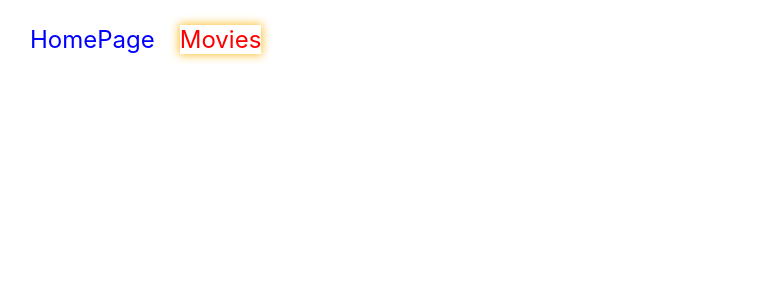
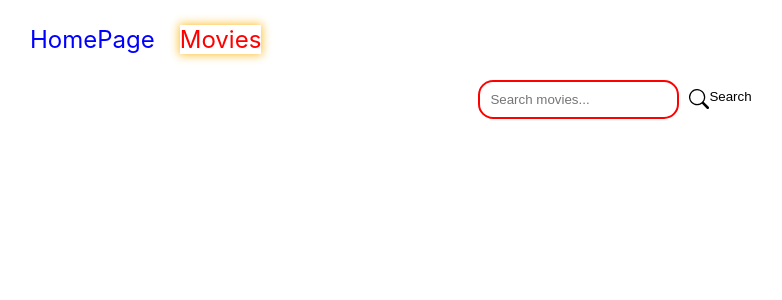
Before and after one commit to Filatov44/goit-react-hw-05-movies, a React (Create React App) app: page /goit-react-hw-05-movies/movies in a window 1280 px wide. Before the commit this address had no page. Shown: the top 300 px of the page, without its empty margins (20-802 px from the left). Built offline with nearby package versions, Linux system fonts and the light colour scheme.

Commit message:
add page movies

```diff
--- a/package.json
+++ b/package.json
@@ -10,8 +10,10 @@
     "axios": "^1.1.3",
     "react": "^18.1.0",
     "react-dom": "^18.1.0",
+    "react-icons": "^4.6.0",
     "react-router-dom": "^6.4.2",
     "react-scripts": "5.0.1",
+    "react-toastify": "^9.0.8",
     "styled-components": "^5.3.6",
     "web-vitals": "^2.1.3"
   },
--- a/src/components/App.jsx
+++ b/src/components/App.jsx
@@ -2,6 +2,7 @@ import { Route, Routes } from 'react-router-dom';
 import Container from './Container/Container';
 import AppBar from './AppBar/AppBar';
 import Home from 'pages/Home/Home';
+import Movies from 'pages/Movies/Movies';
 
 export const App = () => {
   return (
@@ -9,7 +10,8 @@ export const App = () => {
       <Container>
         <AppBar />
         <Routes>
-          <Route path="/" element={<Home/>} />
+          <Route path="/" element={<Home />} />
+          <Route path="/movies" element={<Movies />} />
         </Routes>
       </Container>
     </>
--- /dev/null
+++ b/src/components/SearchForm/SearchForm.jsx
@@ -0,0 +1,54 @@
+import React from 'react';
+import PropTypes from 'prop-types';
+import { useState } from 'react';
+import { toast } from 'react-toastify';
+import { BsSearch } from 'react-icons/bs';
+import {
+  StyledForm,
+  StyledSearchInput,
+  StyledSearchBtn,
+} from './SearchForm.style';
+
+export default function SearchForm({onSubmit}) {
+
+    const [query, setQuery] = useState('');
+
+
+  const reset = () => {
+    setQuery('');
+  };
+
+    const handleChange = e => {
+      setQuery(e.target.value);
+    };
+
+    const handleSubmit = e => {
+      e.preventDefault();
+      if (query.trim() === '') {
+        toast.error('Please enter a valid request');
+        return;
+      }
+      onSubmit(query);
+      reset();
+    };
+
+  return (
+    <StyledForm onSubmit={handleSubmit}>
+      <StyledSearchInput
+        onChange={handleChange}
+        value={query}
+        name="query"
+        type="text"
+        autocomplete="off"
+        placeholder="Search movies..."
+      ></StyledSearchInput>
+      <StyledSearchBtn onClick={handleSubmit} type="submit">
+        <BsSearch size={20} /> <p>Search</p>
+      </StyledSearchBtn>
+    </StyledForm>
+  );
+}
+
+SearchForm.propTypes = {
+  onSubmit: PropTypes.func,
+};
--- /dev/null
+++ b/src/components/SearchForm/SearchForm.style.jsx
@@ -0,0 +1,36 @@
+import styled from 'styled-components';
+
+export const StyledForm = styled.form`
+  display: flex;
+  align-items: center;
+  justify-content: center;
+  /* max-width: 500px; */
+  margin-bottom: 50px;
+`;
+export const StyledSearchBtn = styled.button`
+  display: flex;
+  border: none;
+  border-radius: 15px;
+  padding: 10px;
+  /* width: 40px; */
+  background-color: #fff;
+  cursor: pointer;
+  transition: box-shadow 0.4s ease-in-out;
+
+  :focus {
+    box-shadow: 1px 1px 5px 0px rgba(0, 0, 0, 0.75) inset;
+  }
+`;
+export const StyledSearchInput = styled.input`
+  padding: 10px;
+  max-width: 400px;
+  /* margin: auto; */
+  box-sizing: border-box;
+  border-radius: 15px;
+  border: solid 2px red;
+  outline: none;
+  transition: box-shadow 0.4s ease-in-out;
+  :focus {
+    box-shadow: 1px 1px 5px 0px rgba(0, 0, 0, 0.75) inset;
+  }
+`;
--- /dev/null
+++ b/src/pages/Movies/Movies.jsx
@@ -0,0 +1,46 @@
+import React from 'react';
+import { useState, useEffect } from 'react';
+import { useSearchParams } from 'react-router-dom';
+import SearchForm from 'components/SearchForm/SearchForm';
+import HomeGallery from 'components/HomeGallery/HomeGallery';
+import { SearchMovies } from 'services/api';
+
+
+export default function Movies() {
+  const [movies, setMovies] = useState([]);
+    const [searchQuery, setSearchQuery] = useSearchParams();
+
+
+
+  // записываем в переменную значение 'query' из строки поиска
+    const query = searchQuery.get('query');
+
+    useEffect(() => {
+        if (query) {
+            const moviesBySerch = async () => {
+                try {
+                    const data = await SearchMovies(query);
+                    setMovies(data)
+                } catch (error) {
+                    console.log(error);
+                }
+            }
+            moviesBySerch();
+        }
+        return;
+    }, [query]);
+
+    const changeQuery = q => {
+        setSearchQuery({ query: q });
+    };
+
+    const isPosts = Boolean(movies.length);
+
+    return (
+      <>
+        <SearchForm onSubmit={changeQuery} />
+        {isPosts && <HomeGallery onMovies={movies} />}
+      </>
+    );
+
+}
--- a/src/services/api.js
+++ b/src/services/api.js
@@ -29,7 +29,7 @@ export async function SearchMovies(query) {
     const data = await axios.get(
       `${SERCH_BASE_URL}?api_key=${API_KEY}&query=${query}&include_adult=false`
     );
-    return data;
+    return data.data.results;
   } catch (error) {
     console.log(error);
   }
```
Also changed, not shown: src/components/HomeGallery/HomeGallery.jsx (+4 -4 lines), 1 other file (tests, documents, lock files or other folders).
